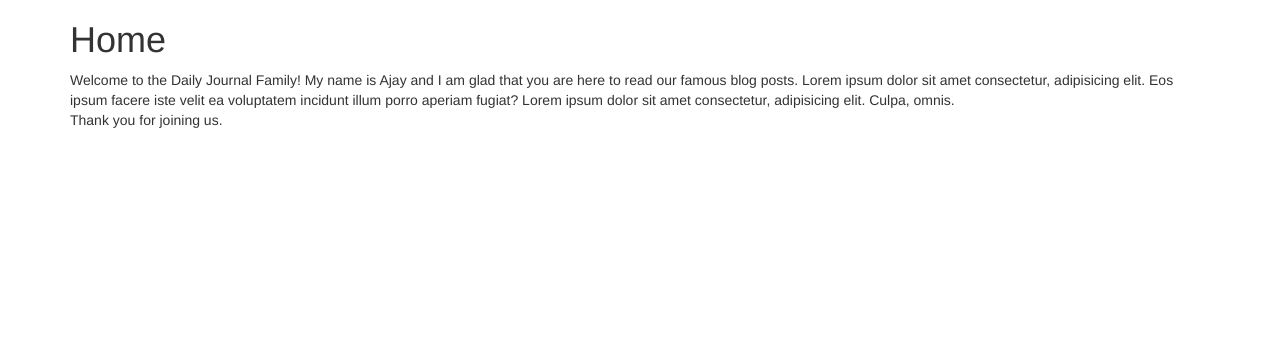
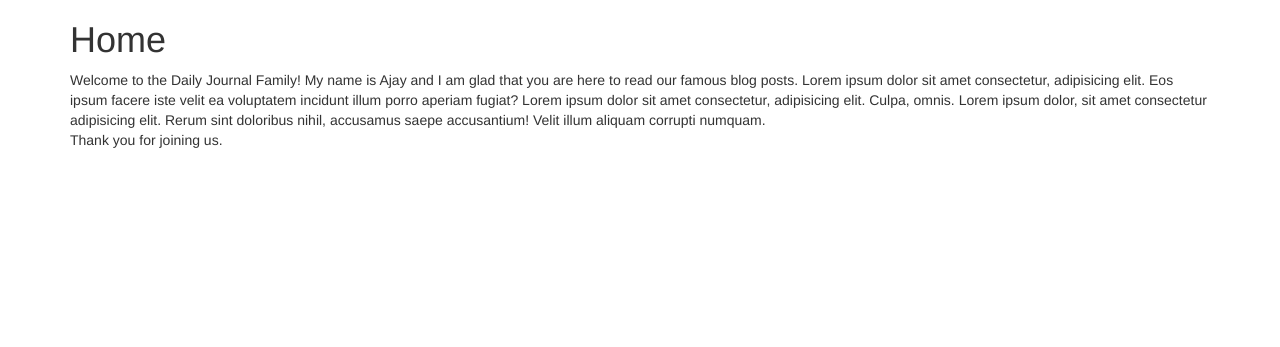
Before and after one commit to Ajaydwivedi2/Daily-Journal, a Node server app: page / in a window 1280 px wide. Shown: the part 90-437 px from the top of the page. Run offline with Node 20, Linux system fonts and the light colour scheme; data that the repository does not hold is empty; some libraries are stand-ins or nearby versions.

Commit message:
update in home.ejs

```diff
--- a/views/home.ejs
+++ b/views/home.ejs
@@ -4,6 +4,8 @@
   <p>Welcome to the Daily Journal Family! My name is Ajay and I am glad that you are here to read our famous blog posts.
     Lorem ipsum dolor sit amet consectetur, adipisicing elit. Eos ipsum facere iste velit ea voluptatem incidunt illum
     porro aperiam fugiat? Lorem ipsum dolor sit amet consectetur, adipisicing elit. Culpa, omnis.
+    Lorem ipsum dolor, sit amet consectetur adipisicing elit. Rerum sint doloribus nihil, accusamus saepe accusantium!
+    Velit illum aliquam corrupti numquam.
     <br>Thank you for joining us.
   </p>
 
@@ -11,9 +13,9 @@
 
   <% posts.forEach(function(post){ %>
 
-    <h2>
+    <h3>
       <%=post.title%>
-    </h2>
+    </h3>
     <p>
       <%=post.content.substring(0, 100) + " ..." %>
         <a href="/posts/<%=post._id%>">Read More</a>
```
